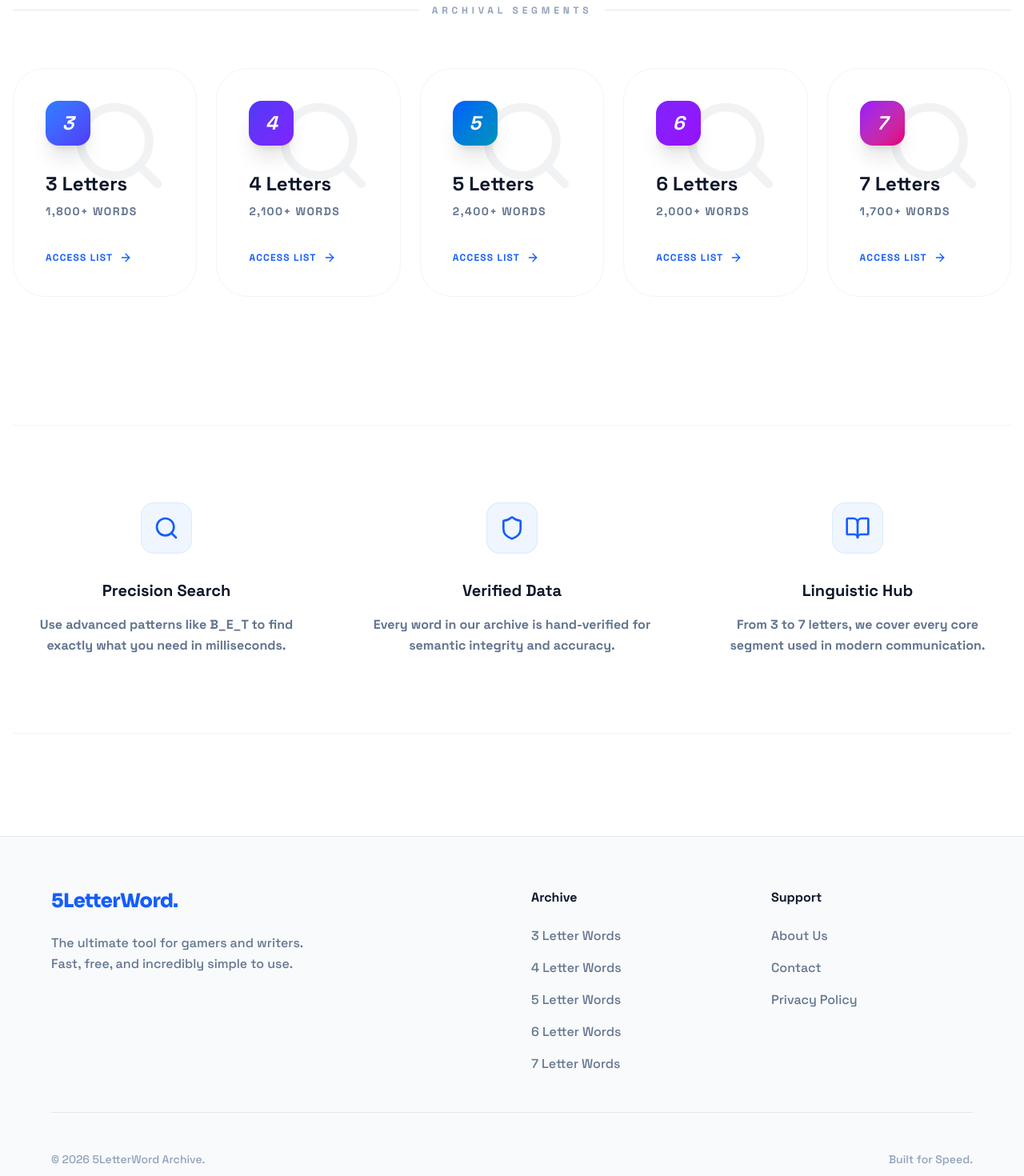
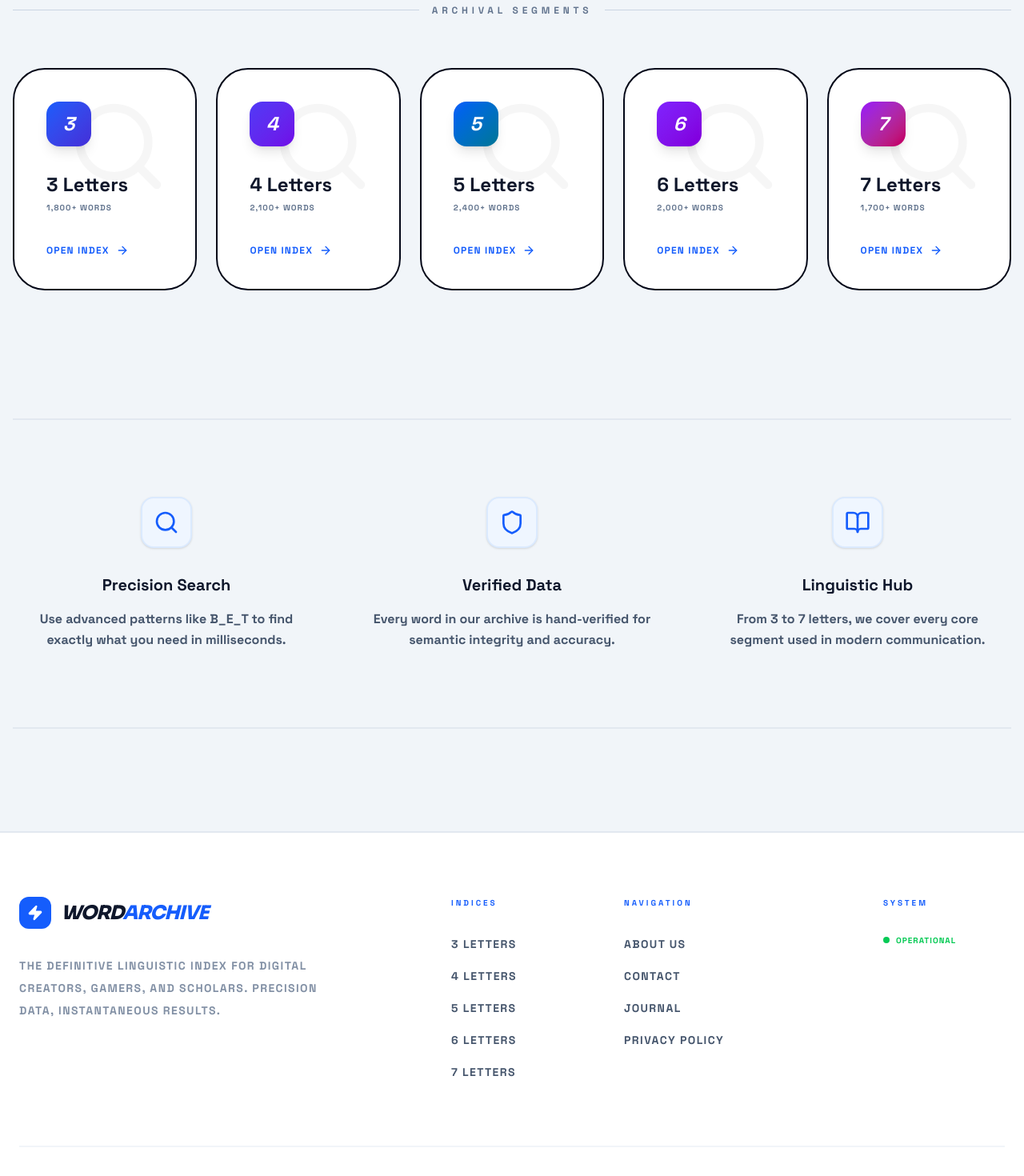
Before and after one commit to waizhussain9955/5-word-letter, a Next.js app: page / in a window 1280 px wide. Shown: the part 760-2230 px from the top of the page at 80% size. Built offline with nearby package versions, Linux system fonts and the light colour scheme.

Commit message:
UI Fix: Enhanced light theme contrast with high-vibrancy Royal Blue and thicker archival borders

```diff
--- a/src/app/globals.css
+++ b/src/app/globals.css
@@ -6,39 +6,46 @@
 }
 
 :root {
-  --background: #ffffff;
-  --foreground: #0f172a;
-  --primary: #2563eb;
+  --background: #f1f5f9;
+  /* Soft Slate background to make white cards pop */
+  --foreground: #020617;
+  --primary: #2d5cf7;
+  /* High-vibrancy Blue matching user's LAB intent */
   --secondary: #64748b;
-  --muted: #f1f5f9;
-  --border: #e2e8f0;
+  --muted: #e2e8f0;
+  --border: #cbd5e1;
   --card: #ffffff;
 }
 
 .dark {
-  --background: #0f172a;
+  --background: #020617;
   --foreground: #f8fafc;
-  --muted: #1e293b;
-  --border: #334155;
-  --card: #1e293b;
+  --muted: #0f172a;
+  --border: #1e293b;
+  --card: #0f172a;
 }
 
 @layer base {
   body {
     background-color: var(--background);
     color: var(--foreground);
-    @apply antialiased transition-colors duration-200;
+    @apply antialiased transition-colors duration-300;
   }
 }
 
 @layer utilities {
-  .card-shadow {
-    box-shadow: 0 1px 3px 0 rgb(0 0 0 / 0.1), 0 1px 2px -1px rgb(0 0 0 / 0.1);
+  .dictionary-grid {
+    display: grid;
+    grid-template-columns: repeat(auto-fill, minmax(160px, 1fr));
+    gap: 1.25rem;
   }
 
-  .dictionary-grid {
-    display: grid;
-    grid-template-columns: repeat(auto-fill, minmax(140px, 1fr));
-    gap: 1rem;
+  /* High contrast border for light theme visibility */
+  .vibrant-border {
+    @apply border-2 border-slate-200 dark:border-slate-800 focus:border-blue-600 dark:focus:border-blue-500;
+  }
+
+  .text-highlight {
+    color: var(--primary);
   }
 }
--- a/src/app/page.tsx
+++ b/src/app/page.tsx
@@ -6,11 +6,11 @@ import Link from "next/link";
 
 export default function Home() {
   const sections = [
-    { len: 3, label: "3 Letters", items: "1,800+ words", color: "from-blue-500 to-indigo-600" },
-    { len: 4, label: "4 Letters", items: "2,100+ words", color: "from-indigo-600 to-violet-600" },
-    { len: 5, label: "5 Letters", items: "2,400+ words", color: "from-blue-600 to-cyan-600" },
-    { len: 6, label: "6 Letters", items: "2,000+ words", color: "from-violet-600 to-purple-600" },
-    { len: 7, label: "7 Letters", items: "1,700+ words", color: "from-purple-600 to-pink-600" }
+    { len: 3, label: "3 Letters", items: "1,800+ words", color: "from-blue-600 to-indigo-700" },
+    { len: 4, label: "4 Letters", items: "2,100+ words", color: "from-indigo-600 to-violet-700" },
+    { len: 5, label: "5 Letters", items: "2,400+ words", color: "from-blue-600 to-cyan-700" },
+    { len: 6, label: "6 Letters", items: "2,000+ words", color: "from-violet-600 to-purple-700" },
+    { len: 7, label: "7 Letters", items: "1,700+ words", color: "from-purple-600 to-pink-700" }
   ];
 
   return (
@@ -23,7 +23,7 @@ export default function Home() {
         <motion.div
           initial={{ opacity: 0, scale: 0.9 }}
           animate={{ opacity: 1, scale: 1 }}
-          className="inline-flex items-center gap-2 bg-blue-50 dark:bg-blue-900/20 px-5 py-2 rounded-full text-blue-600 dark:text-blue-400 text-xs font-black mb-10 border border-blue-100 dark:border-blue-800/50"
+          className="inline-flex items-center gap-2 bg-blue-50 dark:bg-blue-900/20 px-5 py-2 rounded-full text-blue-700 dark:text-blue-400 text-xs font-black mb-10 border border-blue-200 dark:border-blue-800"
         >
           <Sparkles className="w-4 h-4 fill-current" />
           <span>THE MODERN DICTIONARY HUB</span>
@@ -31,20 +31,20 @@ export default function Home() {
 
         <h1 className="text-6xl md:text-8xl font-black text-slate-900 dark:text-white mb-8 tracking-tighter leading-[0.9]">
           <span className="text-blue-600">Discover</span> the <br />
-          Perfect Word.
+          <span className="text-slate-800 dark:text-white/90">Perfect Word.</span>
         </h1>
 
-        <p className="text-xl md:text-2xl text-slate-500 dark:text-slate-400 max-w-3xl mx-auto mb-12 font-bold leading-relaxed">
+        <p className="text-xl md:text-2xl text-slate-600 dark:text-slate-400 max-w-3xl mx-auto mb-12 font-bold leading-relaxed">
           The cleanest, fastest, and most curated dictionary for word games,
           creative writing, and linguistic research.
         </p>
 
         <div className="flex flex-wrap justify-center gap-6">
           <Link href="/list/5" className="bg-blue-600 hover:bg-blue-700 text-white px-10 py-5 rounded-[2rem] font-black text-xl transition-all flex items-center gap-3 group shadow-2xl shadow-blue-500/30">
-            Start Exploring
+            Search Archive
             <ArrowRight className="w-6 h-6 group-hover:translate-x-2 transition-transform" />
           </Link>
-          <Link href="/about-us" className="bg-white dark:bg-slate-900 border-2 border-slate-100 dark:border-slate-800 text-slate-800 dark:text-slate-200 px-10 py-5 rounded-[2rem] font-black text-xl transition-all flex items-center gap-3 hover:bg-slate-50 dark:hover:bg-slate-800/50 shadow-xl">
+          <Link href="/about-us" className="bg-white dark:bg-slate-900 border-2 border-slate-200 dark:border-slate-800 text-slate-800 dark:text-slate-200 px-10 py-5 rounded-[2rem] font-black text-xl transition-all flex items-center gap-3 hover:bg-slate-100 dark:hover:bg-slate-800/50 shadow-sm">
             Our Mission
             <Globe className="w-6 h-6 opacity-50" />
           </Link>
@@ -53,45 +53,45 @@ export default function Home() {
 
       {/* Elegant Selection Grid */}
       <div className="flex items-center gap-4 mb-16">
-        <div className="h-px flex-1 bg-slate-200 dark:bg-slate-800" />
-        <h2 className="text-xs font-black text-slate-400 uppercase tracking-[0.4em]">Archival Segments</h2>
-        <div className="h-px flex-1 bg-slate-200 dark:bg-slate-800" />
+        <div className="h-px flex-1 bg-slate-300 dark:bg-slate-800" />
+        <h2 className="text-xs font-black text-slate-500 dark:text-slate-400 uppercase tracking-[0.4em]">Archival Segments</h2>
+        <div className="h-px flex-1 bg-slate-300 dark:bg-slate-800" />
       </div>
 
       <div className="grid grid-cols-1 md:grid-cols-2 lg:grid-cols-3 xl:grid-cols-5 gap-6 mb-40">
         {sections.map((s, i) => (
-          <Link key={s.len} href={`/list/${s.len}`} className="group relative p-10 bg-white dark:bg-slate-900 border border-slate-100 dark:border-slate-800 rounded-[2.5rem] hover:border-blue-500 hover:shadow-2xl transition-all overflow-hidden">
-            <div className="absolute top-0 right-0 p-8 opacity-5 group-hover:scale-125 transition-transform duration-500 scale-100">
+          <Link key={s.len} href={`/list/${s.len}`} className="group relative p-10 bg-white dark:bg-slate-900 border-2 border-slate-150 dark:border-slate-800 rounded-[2.5rem] hover:border-blue-600 hover:shadow-2xl transition-all overflow-hidden">
+            <div className="absolute top-0 right-0 p-8 opacity-[0.03] group-hover:scale-125 transition-transform duration-500 scale-100">
               <Search className="w-32 h-32" />
             </div>
 
-            <div className={`w-14 h-14 bg-gradient-to-br ${s.color} rounded-2xl flex items-center justify-center text-white mb-8 shadow-xl relative z-10`}>
+            <div className={`w-14 h-14 bg-gradient-to-br ${s.color} rounded-2xl flex items-center justify-center text-white mb-8 shadow-lg relative z-10`}>
               <span className="text-2xl font-black italic">{s.len}</span>
             </div>
 
             <h3 className="text-2xl font-black text-slate-900 dark:text-white mb-2 relative z-10">{s.label}</h3>
-            <p className="text-sm text-slate-500 font-bold mb-10 relative z-10 uppercase tracking-widest">{s.items}</p>
+            <p className="text-[10px] text-slate-500 font-bold mb-10 relative z-10 uppercase tracking-widest leading-none">{s.items}</p>
 
             <div className="text-blue-600 font-black text-xs uppercase tracking-widest flex items-center gap-2 group-hover:gap-4 transition-all relative z-10">
-              Access List <ArrowRight className="w-4 h-4" />
+              Open Index <ArrowRight className="w-4 h-4" />
             </div>
           </Link>
         ))}
       </div>
 
       {/* Features Showcase */}
-      <div className="grid grid-cols-1 md:grid-cols-3 gap-12 py-24 border-y border-slate-100 dark:border-slate-800">
+      <div className="grid grid-cols-1 md:grid-cols-3 gap-12 py-24 border-y-2 border-slate-200 dark:border-slate-800">
         {[
           { icon: Search, title: "Precision Search", desc: "Use advanced patterns like B_E_T to find exactly what you need in milliseconds." },
           { icon: Shield, title: "Verified Data", desc: "Every word in our archive is hand-verified for semantic integrity and accuracy." },
           { icon: BookOpen, title: "Linguistic Hub", desc: "From 3 to 7 letters, we cover every core segment used in modern communication." }
         ].map((f, i) => (
           <div key={i} className="flex flex-col items-center text-center px-4">
-            <div className="w-16 h-16 bg-blue-50 dark:bg-blue-900/20 rounded-2xl flex items-center justify-center text-blue-600 mb-8 border border-blue-100 dark:border-blue-800">
+            <div className="w-16 h-16 bg-blue-50 dark:bg-blue-900/20 rounded-2xl flex items-center justify-center text-blue-600 mb-8 border-2 border-blue-100 dark:border-blue-800 shadow-sm">
               <f.icon className="w-8 h-8" />
             </div>
-            <h4 className="text-xl font-black mb-4">{f.title}</h4>
-            <p className="text-slate-500 dark:text-slate-400 font-bold leading-relaxed">{f.desc}</p>
+            <h4 className="text-xl font-black mb-4 text-slate-900 dark:text-white">{f.title}</h4>
+            <p className="text-slate-600 dark:text-slate-400 font-bold leading-relaxed">{f.desc}</p>
           </div>
         ))}
       </div>
--- a/src/components/Footer.tsx
+++ b/src/components/Footer.tsx
@@ -1,38 +1,55 @@
 import Link from "next/link";
+import { Zap } from "lucide-react";
 
 export default function Footer() {
     return (
-        <footer className="bg-slate-50 dark:bg-slate-900 border-t border-slate-200 dark:border-slate-800 py-16 px-4">
-            <div className="max-w-6xl mx-auto">
-                <div className="grid grid-cols-2 md:grid-cols-4 gap-12 mb-12">
-                    <div className="col-span-2">
-                        <Link href="/" className="font-heading font-extrabold text-2xl tracking-tight text-blue-600 mb-6 block">
-                            5LetterWord.
+        <footer className="bg-white dark:bg-slate-950 border-t-2 border-slate-200 dark:border-slate-800 py-20 px-6">
+            <div className="max-w-7xl mx-auto">
+                <div className="grid grid-cols-1 md:grid-cols-12 gap-16 mb-20">
+                    <div className="md:col-span-5">
+                        <Link href="/" className="flex items-center gap-3 mb-8 group">
+                            <div className="w-10 h-10 bg-blue-600 rounded-xl flex items-center justify-center text-white">
+                                <Zap className="w-5 h-5 fill-current" />
+                            </div>
+                            <span className="font-heading font-black text-2xl tracking-tighter text-slate-900 dark:text-white uppercase italic">
+                                Word<span className="text-blue-600">Archive</span>
+                            </span>
                         </Link>
-                        <p className="text-slate-500 font-medium max-w-xs leading-relaxed">
-                            The ultimate tool for gamers and writers. Fast, free, and incredibly simple to use.
+                        <p className="text-slate-500 font-bold text-sm max-w-sm leading-loose uppercase tracking-widest opacity-80">
+                            The definitive linguistic index for digital creators, gamers, and scholars. Precision data, instantaneous results.
                         </p>
                     </div>
-                    <div>
-                        <h4 className="font-bold text-slate-900 dark:text-white mb-6">Archive</h4>
+
+                    <div className="md:col-span-2">
+                        <h4 className="font-black text-[10px] uppercase tracking-[0.3em] text-blue-600 mb-8">Indices</h4>
                         <ul className="space-y-4">
                             {[3, 4, 5, 6, 7].map(n => (
-                                <li key={n}><Link href={`/list/${n}`} className="text-slate-500 hover:text-blue-600 transition-colors font-medium">{n} Letter Words</Link></li>
+                                <li key={n}><Link href={`/list/${n}`} className="text-slate-600 dark:text-slate-400 hover:text-blue-600 transition-colors font-bold text-sm uppercase tracking-widest">{n} Letters</Link></li>
                             ))}
                         </ul>
                     </div>
-                    <div>
-                        <h4 className="font-bold text-slate-900 dark:text-white mb-6">Support</h4>
-                        <ul className="space-y-4 font-medium">
-                            <li><Link href="/about-us" className="text-slate-500 hover:text-blue-600 transition-colors">About Us</Link></li>
-                            <li><Link href="/contact" className="text-slate-500 hover:text-blue-600 transition-colors">Contact</Link></li>
-                            <li><Link href="/privacy-policy" className="text-slate-500 hover:text-blue-600 transition-colors">Privacy Policy</Link></li>
+
+                    <div className="md:col-span-3">
+                        <h4 className="font-black text-[10px] uppercase tracking-[0.3em] text-blue-600 mb-8">Navigation</h4>
+                        <ul className="space-y-4">
+                            {['About Us', 'Contact', 'Journal', 'Privacy Policy'].map(item => (
+                                <li key={item}><Link href={`/${item.toLowerCase().replace(' ', '-')}`} className="text-slate-600 dark:text-slate-400 hover:text-blue-600 transition-colors font-bold text-sm uppercase tracking-widest">{item}</Link></li>
+                            ))}
                         </ul>
                     </div>
+
+                    <div className="md:col-span-2">
+                        <h4 className="font-black text-[10px] uppercase tracking-[0.3em] text-blue-600 mb-8">System</h4>
+                        <div className="flex items-center gap-2 text-green-500 font-black text-[10px] uppercase tracking-widest">
+                            <div className="w-2 h-2 bg-green-500 rounded-full animate-pulse" />
+                            Operational
+                        </div>
+                    </div>
                 </div>
-                <div className="pt-12 border-t border-slate-200 dark:border-slate-800 flex justify-between items-center text-sm font-medium text-slate-400">
-                    <p>© 2026 5LetterWord Archive.</p>
-                    <p>Built for Speed.</p>
+
+                <div className="pt-10 border-t-2 border-slate-100 dark:border-slate-900 flex flex-col md:flex-row justify-between items-center gap-6 text-[10px] font-black uppercase tracking-[0.4em] text-slate-400">
+                    <p>© 2026 5WORD ARCHIVE NODE_01.</p>
+                    <p className="text-blue-600">Linguistic Integrity Verified</p>
                 </div>
             </div>
         </footer>
--- a/src/components/Navbar.tsx
+++ b/src/components/Navbar.tsx
@@ -27,7 +27,7 @@ export default function Navbar() {
     };
 
     return (
-        <header className="fixed top-0 left-0 right-0 z-50 bg-white dark:bg-slate-950 border-b border-slate-200 dark:border-slate-800">
+        <header className="fixed top-0 left-0 right-0 z-50 bg-white dark:bg-slate-950 border-b-2 border-slate-200 dark:border-slate-800">
             <div className="max-w-7xl mx-auto px-4 h-20 flex items-center justify-between">
 
                 {/* Brand Logo */}
```
Also changed, not shown: src/app/list/[length]/ListClient.tsx (+32 -42 lines).
